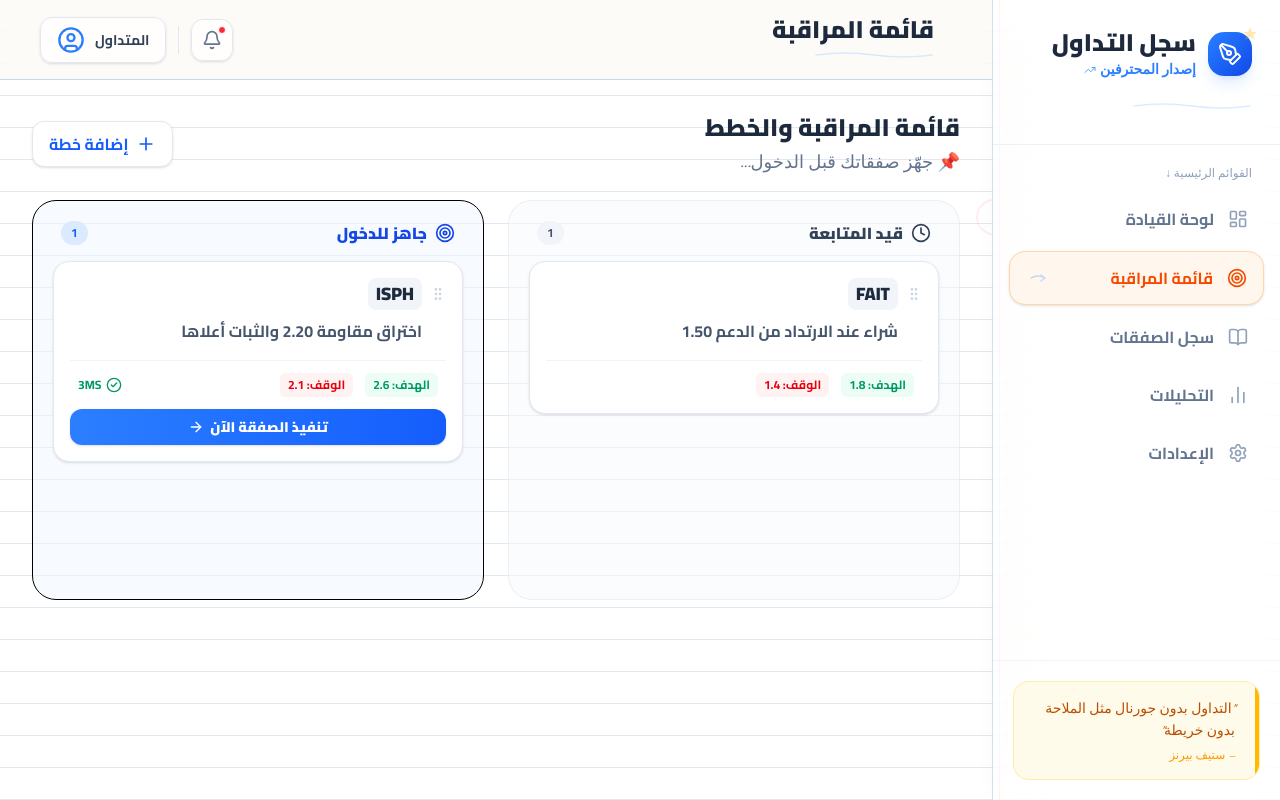
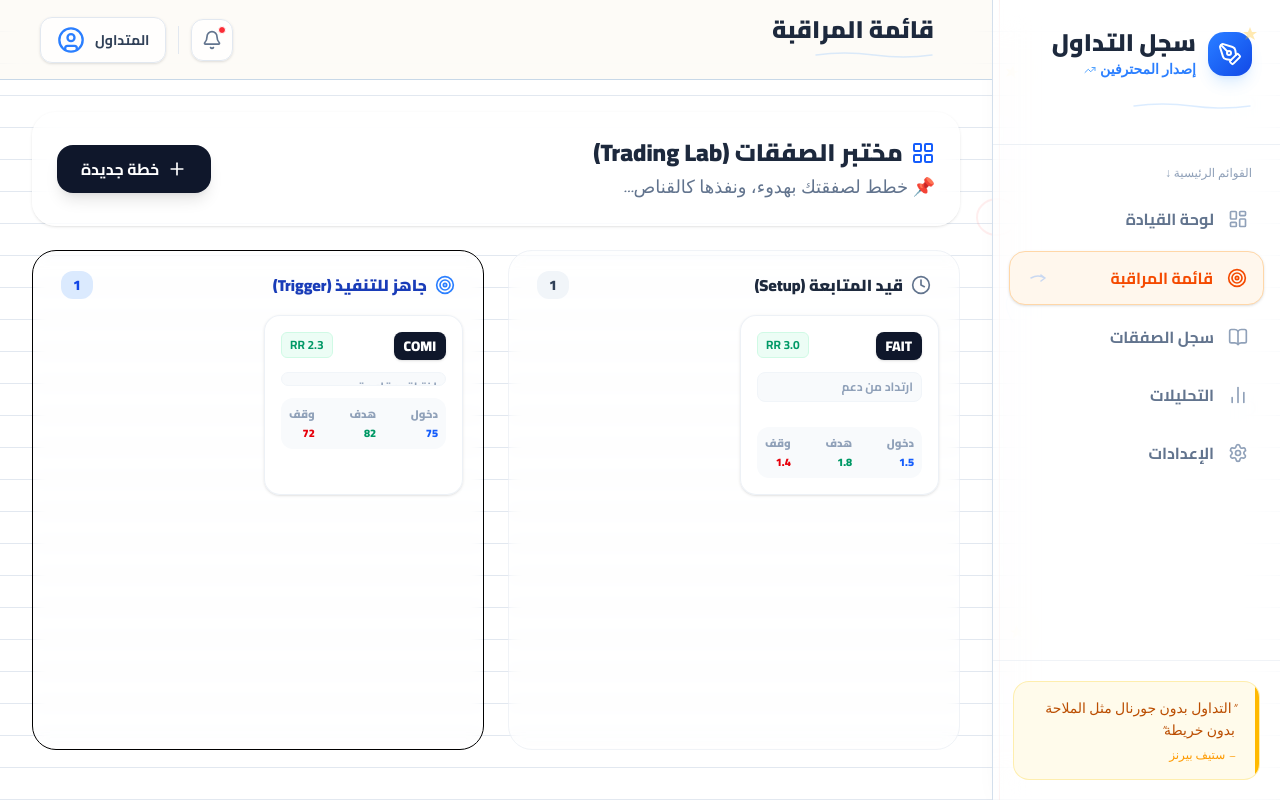
Before and after one commit to ahmadwagiehlaw/EGX-Trading-Journal-PRO, a React (Vite) app: page / in a window 1280 px wide. Both pictures are taken after a click on the button "قائمة المراقبة". Built offline with nearby package versions, Linux system fonts and the light colour scheme.

Commit message:
Redesign Watchlist into a practical and stunning planner

```diff
--- a/src/components/Watchlist.tsx
+++ b/src/components/Watchlist.tsx
@@ -1,104 +1,212 @@
 import { useState } from 'react';
-import { Plus, GripVertical, CheckCircle2, Clock, Trash2, Edit3, Target, ArrowRight } from 'lucide-react';
-import { useTrades } from '../context/TradeContext';
+import { Plus, Target, Clock, ArrowRight, Image as ImageIcon, LayoutGrid, CheckSquare, Maximize2, X, Save } from 'lucide-react';
+import PlanEditor from './PlanEditor';
+
+interface Plan {
+  id: string;
+  symbol: string;
+  strategy: string;
+  entry: number;
+  target: number;
+  stop: number;
+  status: 'waiting' | 'ready';
+  notes: string; // HTML content from PlanEditor
+}
 
 export default function Watchlist({ onMoveToJournal }: { onMoveToJournal: (item: any) => void }) {
-  // Temporary local state for watchlist. In a real app, this would be in TradeContext.
-  const [watchlist, setWatchlist] = useState([
-    { id: '1', symbol: 'FAIT', plan: 'شراء عند الارتداد من الدعم 1.50', status: 'waiting', target: 1.8, stopLoss: 1.4, is3MS: false },
-    { id: '2', symbol: 'ISPH', plan: 'اختراق مقاومة 2.20 والثبات أعلاها', status: 'ready', target: 2.6, stopLoss: 2.1, is3MS: true },
+  const [plans, setPlans] = useState<Plan[]>([
+    { id: '1', symbol: 'COMI', strategy: 'اختراق مقاومة', entry: 75.00, target: 82.00, stop: 72.00, status: 'ready', notes: '<p>انتظار إغلاق شمعة ساعة فوق 75 للتأكيد...</p>' },
+    { id: '2', symbol: 'FAIT', strategy: 'ارتداد من دعم', entry: 1.50, target: 1.80, stop: 1.40, status: 'waiting', notes: '<p>السهم عند منطقة طلب قوية جداً على اليومي.</p>' }
   ]);
 
+  const [selectedPlan, setSelectedPlan] = useState<Plan | null>(null);
+  const [isModalOpen, setIsModalOpen] = useState(false);
+
+  const calculateRRR = (entry: number, target: number, stop: number) => {
+    if (!entry || !target || !stop || entry <= stop) return 0;
+    const risk = entry - stop;
+    const reward = target - entry;
+    return (reward / risk).toFixed(1);
+  };
+
   const columns = [
-    { id: 'waiting', label: 'قيد المتابعة', color: 'slate' },
-    { id: 'ready', label: 'جاهز للدخول', color: 'blue' },
+    { id: 'waiting', label: 'قيد المتابعة (Setup)', color: 'slate' },
+    { id: 'ready', label: 'جاهز للتنفيذ (Trigger)', color: 'blue' },
   ];
+
+  const handleSavePlan = (updatedPlan: Plan) => {
+    setPlans(prev => prev.map(p => p.id === updatedPlan.id ? updatedPlan : p));
+    setIsModalOpen(false);
+  };
 
   return (
     <div className="w-full space-y-6" dir="rtl">
-
       {/* Header */}
-      <div className="flex justify-between items-center">
+      <div className="flex justify-between items-center bg-white/60 backdrop-blur-md border border-white/60 p-6 rounded-3xl shadow-sm">
         <div>
-          <h2 className="text-2xl font-black text-slate-800">قائمة المراقبة والخطط</h2>
-          <p className="font-handwriting text-slate-500 text-lg mt-1">📌 جهّز صفقاتك قبل الدخول...</p>
+          <h2 className="text-2xl font-black text-slate-800 flex items-center gap-2">
+            <LayoutGrid className="w-6 h-6 text-blue-600" />
+            مختبر الصفقات (Trading Lab)
+          </h2>
+          <p className="font-handwriting text-slate-500 text-lg mt-1">📌 خطط لصفقتك بهدوء، ونفذها كالقناص...</p>
         </div>
-        <button className="bg-white border border-slate-200 hover:bg-slate-50 text-blue-600 font-bold px-4 py-2.5 rounded-xl shadow-sm flex items-center gap-2">
+        <button
+          onClick={() => {
+            setSelectedPlan({ id: Date.now().toString(), symbol: '', strategy: '', entry: 0, target: 0, stop: 0, status: 'waiting', notes: '' });
+            setIsModalOpen(true);
+          }}
+          className="bg-slate-900 hover:bg-slate-800 text-white font-bold px-6 py-3 rounded-2xl shadow-lg flex items-center gap-2 transition-all hover:-translate-y-1"
+        >
           <Plus className="w-5 h-5" />
-          إضافة خطة
+          خطة جديدة
         </button>
       </div>
 
       {/* Kanban Board */}
       <div className="grid md:grid-cols-2 gap-6 items-start">
         {columns.map(col => (
-          <div key={col.id} className={`bg-${col.color}-50/50 border border-${col.color}-200/60 rounded-3xl p-5 min-h-[400px]`}>
+          <div key={col.id} className={`bg-${col.color}-50/30 backdrop-blur-sm border border-${col.color}-200/50 rounded-3xl p-5 min-h-[500px]`}>
             <div className="flex items-center justify-between mb-4 px-2">
-              <h3 className={`font-black text-${col.color}-700 flex items-center gap-2`}>
-                {col.id === 'waiting' ? <Clock className="w-5 h-5" /> : <Target className="w-5 h-5" />}
+              <h3 className={`font-black text-${col.color}-800 flex items-center gap-2`}>
+                {col.id === 'waiting' ? <Clock className="w-5 h-5 text-slate-500" /> : <Target className="w-5 h-5 text-blue-500" />}
                 {col.label}
               </h3>
-              <span className={`bg-${col.color}-100 text-${col.color}-600 text-xs font-bold px-2.5 py-1 rounded-full`}>
-                {watchlist.filter(item => item.status === col.id).length}
+              <span className={`bg-${col.color}-100 text-${col.color}-700 text-sm font-black px-3 py-1 rounded-xl`}>
+                {plans.filter(item => item.status === col.id).length}
               </span>
             </div>
 
-            <div className="space-y-3">
-              {watchlist.filter(item => item.status === col.id).map(item => (
-                <div key={item.id} className="bg-white border border-slate-200 rounded-2xl p-4 shadow-sm hover:shadow-md transition-shadow relative group">
-                  <div className="flex items-start justify-between mb-2">
-                    <div className="flex items-center gap-2">
-                      <GripVertical className="w-4 h-4 text-slate-300 cursor-grab" />
-                      <span className="font-black text-lg text-slate-800 bg-slate-100 px-2 py-0.5 rounded-lg" dir="ltr">{item.symbol}</span>
-                    </div>
-                    <div className="flex items-center gap-1 opacity-0 group-hover:opacity-100 transition-opacity">
-                      <button className="p-1.5 text-slate-400 hover:text-blue-600 hover:bg-blue-50 rounded-lg"><Edit3 className="w-4 h-4" /></button>
-                      <button className="p-1.5 text-slate-400 hover:text-red-600 hover:bg-red-50 rounded-lg"><Trash2 className="w-4 h-4" /></button>
-                    </div>
+            <div className="grid grid-cols-2 gap-3">
+              {plans.filter(item => item.status === col.id).map(item => {
+                const rrr = calculateRRR(item.entry, item.target, item.stop);
+                return (
+                  <div
+                    key={item.id}
+                    onClick={() => { setSelectedPlan(item); setIsModalOpen(true); }}
+                    className="bg-white/80 backdrop-blur-md border border-slate-200/60 rounded-2xl p-4 shadow-sm hover:shadow-xl hover:border-blue-300 transition-all cursor-pointer group flex flex-col h-[180px]"
+                  >
+                    <div className="flex justify-between items-start mb-3">
+                      <span className="bg-slate-900 text-white font-black px-2.5 py-1 rounded-lg text-sm shadow-sm" dir="ltr">{item.symbol}</span>
+                      <span className="text-emerald-600 bg-emerald-50 px-2 py-1 rounded-md text-xs font-bold border border-emerald-100">
+                        RR {rrr}
+                      </span>
                     </div>
 
-                  <div
-                    className="prose prose-sm prose-slate max-w-none text-slate-600 mb-3 px-6 leading-relaxed font-bold"
-                    dangerouslySetInnerHTML={{ __html: item.plan }}
-                  />
-
-                  <div className="flex items-center justify-between mt-4 px-2 border-t border-slate-100 pt-3">
-                    <div className="flex gap-3 text-xs font-bold">
-                      <span className="text-emerald-600 bg-emerald-50 px-2 py-1 rounded-md">الهدف: {item.target}</span>
-                      <span className="text-red-600 bg-red-50 px-2 py-1 rounded-md">الوقف: {item.stopLoss}</span>
+                    <div className="text-xs font-bold text-slate-400 bg-slate-50 px-2 py-1.5 rounded-lg border border-slate-100 mb-auto line-clamp-1">
+                      {item.strategy || 'بدون استراتيجية'}
                     </div>
 
-                    {item.is3MS && (
-                      <span className="flex items-center gap-1 text-xs font-bold text-emerald-600" title="شروط 3MS متوفرة">
-                        <CheckCircle2 className="w-4 h-4" />
-                        3MS
-                      </span>
-                    )}
+                    <div className="mt-3 flex justify-between text-[11px] font-black text-slate-500 bg-slate-50 p-2 rounded-xl">
+                      <div className="flex flex-col"><span className="text-slate-400 mb-0.5">دخول</span><span className="text-blue-600">{item.entry}</span></div>
+                      <div className="flex flex-col"><span className="text-slate-400 mb-0.5">هدف</span><span className="text-emerald-600">{item.target}</span></div>
+                      <div className="flex flex-col"><span className="text-slate-400 mb-0.5">وقف</span><span className="text-red-600">{item.stop}</span></div>
                     </div>
 
-                  {/* Move to Journal Button */}
                     {col.id === 'ready' && (
                       <button
-                      onClick={() => onMoveToJournal(item)}
-                      className="w-full mt-3 py-2 bg-gradient-to-l from-blue-600 to-blue-500 hover:from-blue-700 hover:to-blue-600 text-white text-sm font-black rounded-xl shadow-sm flex items-center justify-center gap-1.5 transition-all"
+                        onClick={(e) => { e.stopPropagation(); onMoveToJournal(item); }}
+                        className="w-full mt-3 py-2 bg-blue-600 hover:bg-blue-700 text-white text-xs font-black rounded-xl shadow-md flex items-center justify-center gap-1.5 opacity-0 group-hover:opacity-100 transition-opacity"
                       >
-                      تنفيذ الصفقة الآن
-                      <ArrowRight className="w-4 h-4" />
+                        تنفيذ <ArrowRight className="w-3 h-3" />
                       </button>
                     )}
                   </div>
-              ))}
-
-              {watchlist.filter(item => item.status === col.id).length === 0 && (
-                <div className="border-2 border-dashed border-slate-300 rounded-2xl p-8 text-center bg-white/50">
-                  <p className="font-handwriting text-slate-400 text-lg">لا توجد خطط هنا...</p>
-                </div>
-              )}
+                );
+              })}
             </div>
           </div>
         ))}
       </div>
 
+      {/* Plan Details Modal */}
+      {isModalOpen && selectedPlan && (
+        <div className="fixed inset-0 z-[100] flex items-center justify-center p-4">
+          <div className="absolute inset-0 bg-slate-900/40 backdrop-blur-sm" onClick={() => setIsModalOpen(false)}></div>
+          <div className="w-full max-w-4xl bg-white rounded-[2rem] shadow-2xl relative z-10 border border-slate-200 overflow-hidden flex flex-col max-h-[90vh]">
+
+            <div className="flex items-center justify-between p-6 border-b border-slate-100 bg-slate-50/50">
+              <h2 className="text-2xl font-black text-slate-800 flex items-center gap-2">
+                <CheckSquare className="w-6 h-6 text-blue-600" />
+                محرر الخطة
+              </h2>
+              <button onClick={() => setIsModalOpen(false)} className="p-2 bg-slate-200/50 hover:bg-slate-200 text-slate-600 rounded-xl transition-colors">
+                <X className="w-5 h-5" />
+              </button>
+            </div>
+
+            <div className="flex-1 overflow-y-auto p-6 flex flex-col md:flex-row gap-6">
+
+              {/* Left Column: Rich Text Editor */}
+              <div className="flex-1 space-y-3">
+                <label className="text-sm font-bold text-slate-500 block">ملاحظات وشارتات الخطة (اسحب أو الصق الصور هنا)</label>
+                <PlanEditor
+                  content={selectedPlan.notes}
+                  onChange={(val) => setSelectedPlan({...selectedPlan, notes: val})}
+                />
+              </div>
+
+              {/* Right Column: Parameters */}
+              <div className="w-full md:w-[320px] space-y-5 bg-slate-50 p-5 rounded-3xl border border-slate-100">
+                <div>
+                  <label className="text-xs font-bold text-slate-400 block mb-1.5">الرمز (Symbol)</label>
+                  <input type="text" value={selectedPlan.symbol} onChange={(e) => setSelectedPlan({...selectedPlan, symbol: e.target.value.toUpperCase()})} className="w-full bg-white border border-slate-200 rounded-xl px-4 py-2.5 font-black text-slate-800 focus:border-blue-500 outline-none" dir="ltr" />
+                </div>
+                <div>
+                  <label className="text-xs font-bold text-slate-400 block mb-1.5">الاستراتيجية / سبب الدخول</label>
+                  <input type="text" value={selectedPlan.strategy} onChange={(e) => setSelectedPlan({...selectedPlan, strategy: e.target.value})} className="w-full bg-white border border-slate-200 rounded-xl px-4 py-2.5 font-bold text-slate-700 focus:border-blue-500 outline-none" placeholder="مثال: تبادل أدوار..." />
+                </div>
+
+                <div className="grid grid-cols-2 gap-3 pt-2">
+                  <div>
+                    <label className="text-xs font-bold text-slate-400 block mb-1.5">الدخول المستهدف</label>
+                    <input type="number" value={selectedPlan.entry || ''} onChange={(e) => setSelectedPlan({...selectedPlan, entry: parseFloat(e.target.value)})} className="w-full bg-white border border-blue-200 rounded-xl px-3 py-2 font-black text-blue-700 outline-none" dir="ltr" />
+                  </div>
+                  <div>
+                    <label className="text-xs font-bold text-slate-400 block mb-1.5">الهدف (Target)</label>
+                    <input type="number" value={selectedPlan.target || ''} onChange={(e) => setSelectedPlan({...selectedPlan, target: parseFloat(e.target.value)})} className="w-full bg-white border border-emerald-200 rounded-xl px-3 py-2 font-black text-emerald-700 outline-none" dir="ltr" />
+                  </div>
+                  <div>
+                    <label className="text-xs font-bold text-slate-400 block mb-1.5">الوقف (Stop)</label>
+                    <input type="number" value={selectedPlan.stop || ''} onChange={(e) => setSelectedPlan({...selectedPlan, stop: parseFloat(e.target.value)})} className="w-full bg-white border border-red-200 rounded-xl px-3 py-2 font-black text-red-700 outline-none" dir="ltr" />
+                  </div>
+                  <div>
+                    <label className="text-xs font-bold text-slate-400 block mb-1.5">نسبة RR</label>
+                    <div className="w-full bg-slate-100 border border-slate-200 rounded-xl px-3 py-2 font-black text-slate-500 flex items-center h-[42px]" dir="ltr">
+                      {calculateRRR(selectedPlan.entry, selectedPlan.target, selectedPlan.stop)}
+                    </div>
+                  </div>
+                </div>
+
+                <div className="pt-4 border-t border-slate-200">
+                  <label className="text-xs font-bold text-slate-400 block mb-2">حالة الخطة</label>
+                  <select
+                    value={selectedPlan.status}
+                    onChange={(e) => setSelectedPlan({...selectedPlan, status: e.target.value as any})}
+                    className="w-full bg-white border border-slate-200 rounded-xl px-4 py-2.5 font-bold text-slate-700 outline-none"
+                  >
+                    <option value="waiting">⏳ قيد المتابعة (لم تكتمل الشروط)</option>
+                    <option value="ready">🎯 جاهزة للتنفيذ (اكتملت الشروط)</option>
+                  </select>
+                </div>
+
+              </div>
+            </div>
+
+            <div className="p-5 border-t border-slate-100 bg-slate-50/50 flex justify-end gap-3">
+              <button onClick={() => setIsModalOpen(false)} className="px-6 py-2.5 font-bold text-slate-600 hover:bg-slate-200 rounded-xl transition-colors">
+                إلغاء
+              </button>
+              <button
+                onClick={() => handleSavePlan(selectedPlan)}
+                className="bg-blue-600 hover:bg-blue-700 text-white font-black px-8 py-2.5 rounded-xl shadow-md transition-all flex items-center gap-2"
+              >
+                <Save className="w-5 h-5" />
+                حفظ الخطة
+              </button>
+            </div>
+          </div>
+        </div>
+      )}
     </div>
   );
 }
```
Lines whose indentation alone changed are shown as unchanged.
